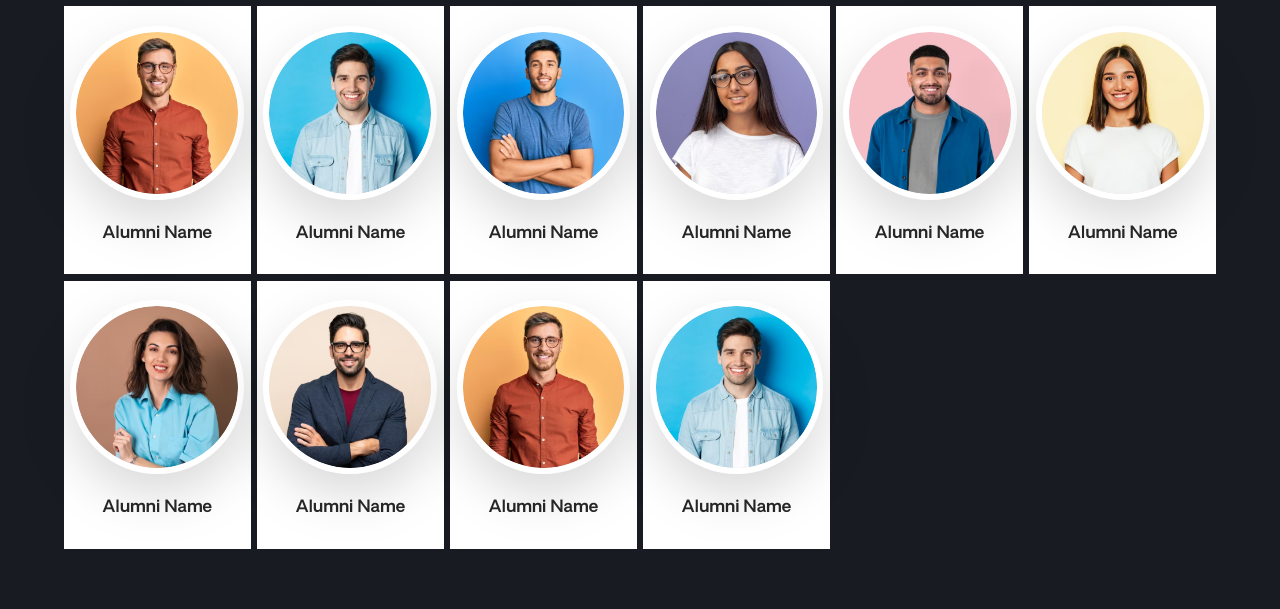
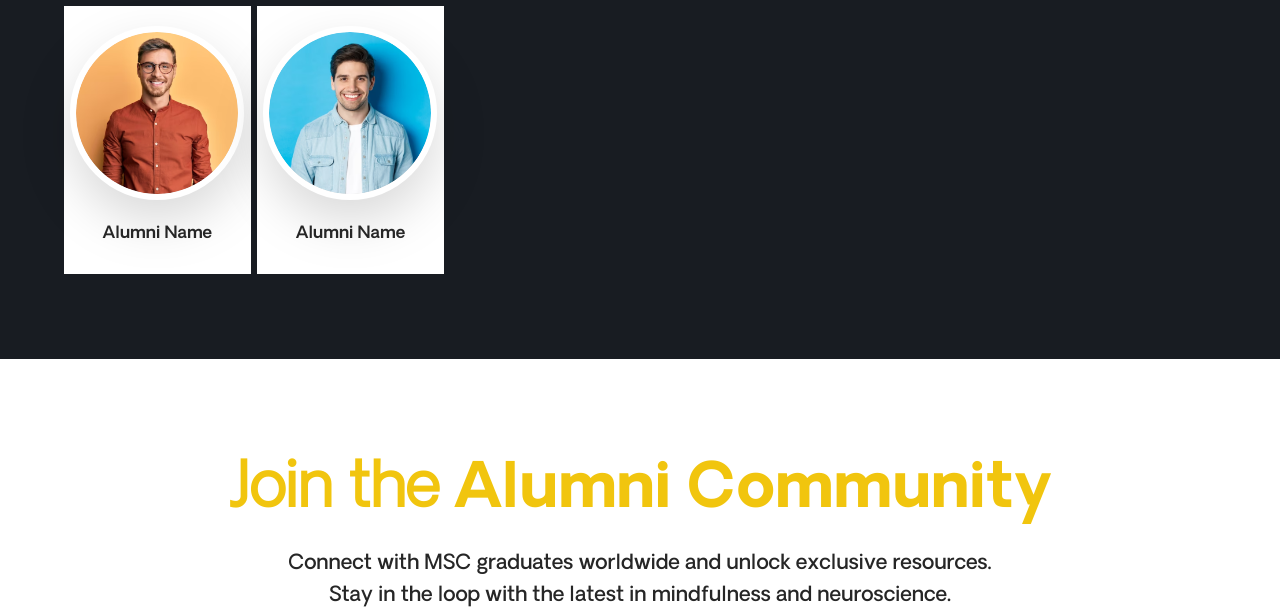
Before and after one commit to Che140401/Msc24, a plain HTML site: page alumni.html in a window 1280 px wide. Shown: the part 1949-2558 px from the top of the page. Drawn offline with Linux system fonts and the light colour scheme.

Commit message:
update alumni box

```diff
--- a/alumni.html
+++ b/alumni.html
@@ -239,94 +239,7 @@
                             <!-- <p>Alumni Work Designation</p> -->
                         </div>
                     </div>
-                    <div class="alumni-box" data-aos="fade-right"  data-aos="fade-up">
-                        <div class="alumni-img">
-                            <img src="assets/img/alumni-1.png" alt="">
-                        </div>
-                        <div class="alumni-info" data-aos="fade">
-                            <h4 class="p28">
-                                Alumni Name
-                            </h4>
-                            <!-- <p>Alumni Work Designation</p> -->
-                        </div>
-                    </div>
-                    <div class="alumni-box" data-aos="fade-right"  data-aos="fade-up">
-                        <div class="alumni-img">
-                            <img src="assets/img/alumni-2.png" alt="">
-                        </div>
-                        <div class="alumni-info" data-aos="fade">
-                            <h4 class="p28">
-                                Alumni Name
-                            </h4>
-                            <!-- <p>Alumni Work Designation</p> -->
-                        </div>
-                    </div>
-                    <div class="alumni-box" data-aos="fade-right"  data-aos="fade-up">
-                        <div class="alumni-img">
-                            <img src="assets/img/alumni-3.png" alt="">
-                        </div>
-                        <div class="alumni-info" data-aos="fade">
-                            <h4 class="p28">
-                                Alumni Name
-                            </h4>
-                            <!-- <p>Alumni Work Designation</p> -->
-                        </div>
-                    </div>
-                    <div class="alumni-box" data-aos="fade-right"  data-aos="fade-up">
-                        <div class="alumni-img">
-                            <img src="assets/img/alumni-4.png" alt="">
-                        </div>
-                        <div class="alumni-info" data-aos="fade">
-                            <h4 class="p28">
-                                Alumni Name
-                            </h4>
-                            <!-- <p>Alumni Work Designation</p> -->
-                        </div>
-                    </div>
-                    <div class="alumni-box" data-aos="fade-right"   data-aos="fade-up">
-                        <div class="alumni-img">
-                            <img src="assets/img/alumni-5.png" alt="">
-                        </div>
-                        <div class="alumni-info" data-aos="fade">
-                            <h4 class="p28">
-                                Alumni Name
-                            </h4>
-                            <!-- <p>Alumni Work Designation</p> -->
-                        </div>
-                    </div>
-                    <div class="alumni-box" data-aos="fade-right"   data-aos="fade-up">
-                        <div class="alumni-img">
-                            <img src="assets/img/alumni-6.png" alt="">
-                        </div>
-                        <div class="alumni-info" data-aos="fade">
-                            <h4 class="p28">
-                                Alumni Name
-                            </h4>
-                            <!-- <p>Alumni Work Designation</p> -->
-                        </div>
-                    </div>
-                    <div class="alumni-box" data-aos="fade-right"   data-aos="fade-up">
-                        <div class="alumni-img">
-                            <img src="assets/img/alumni-7.png" alt="">
-                        </div>
-                        <div class="alumni-info" data-aos="fade">
-                            <h4 class="p28">
-                                Alumni Name
-                            </h4>
-                            <!-- <p>Alumni Work Designation</p> -->
-                        </div>
-                    </div>
-                    <div class="alumni-box" data-aos="fade-right"   data-aos="fade-up">
-                        <div class="alumni-img">
-                            <img src="assets/img/alumni-8.png" alt="">
-                        </div>
-                        <div class="alumni-info" data-aos="fade">
-                            <h4 class="p28">
-                                Alumni Name
-                            </h4>
-                            <!-- <p>Alumni Work Designation</p> -->
-                        </div>
-                    </div>
+
                 </div>
             </div>
         </section>
```
